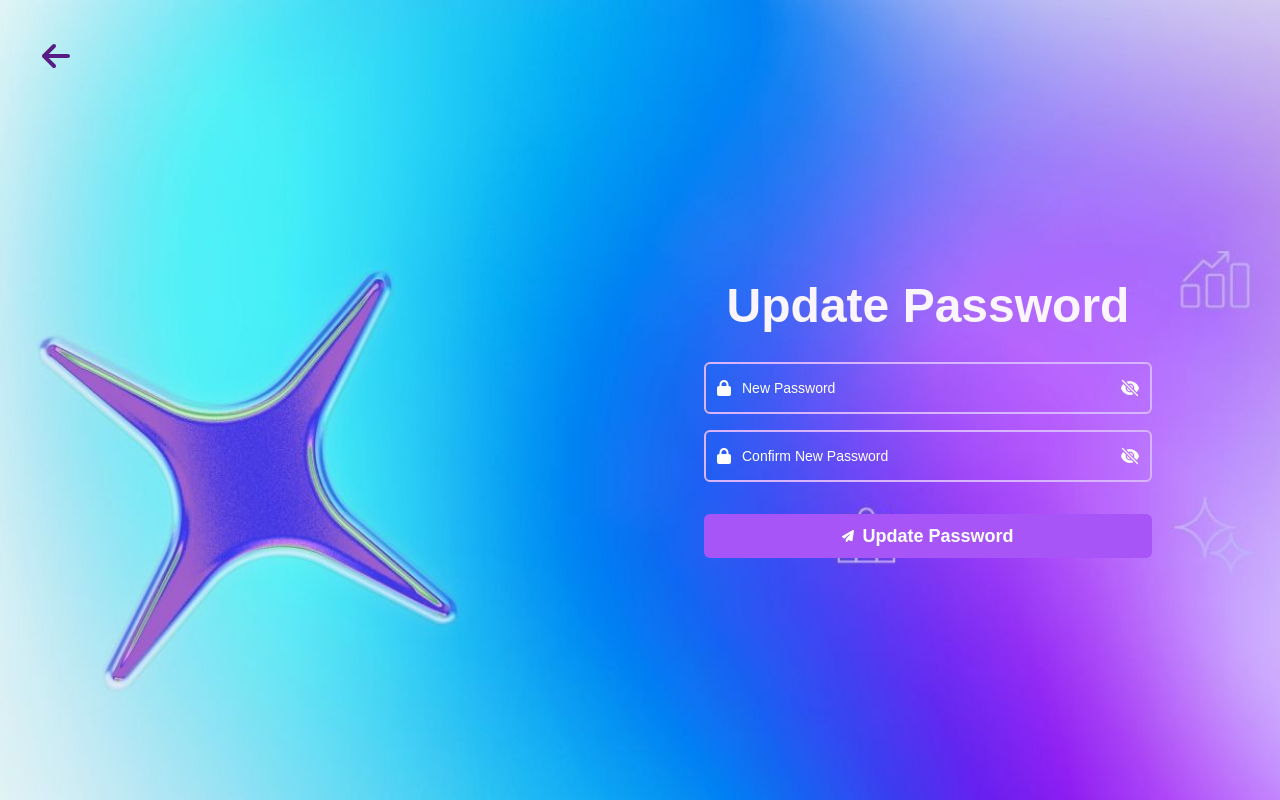
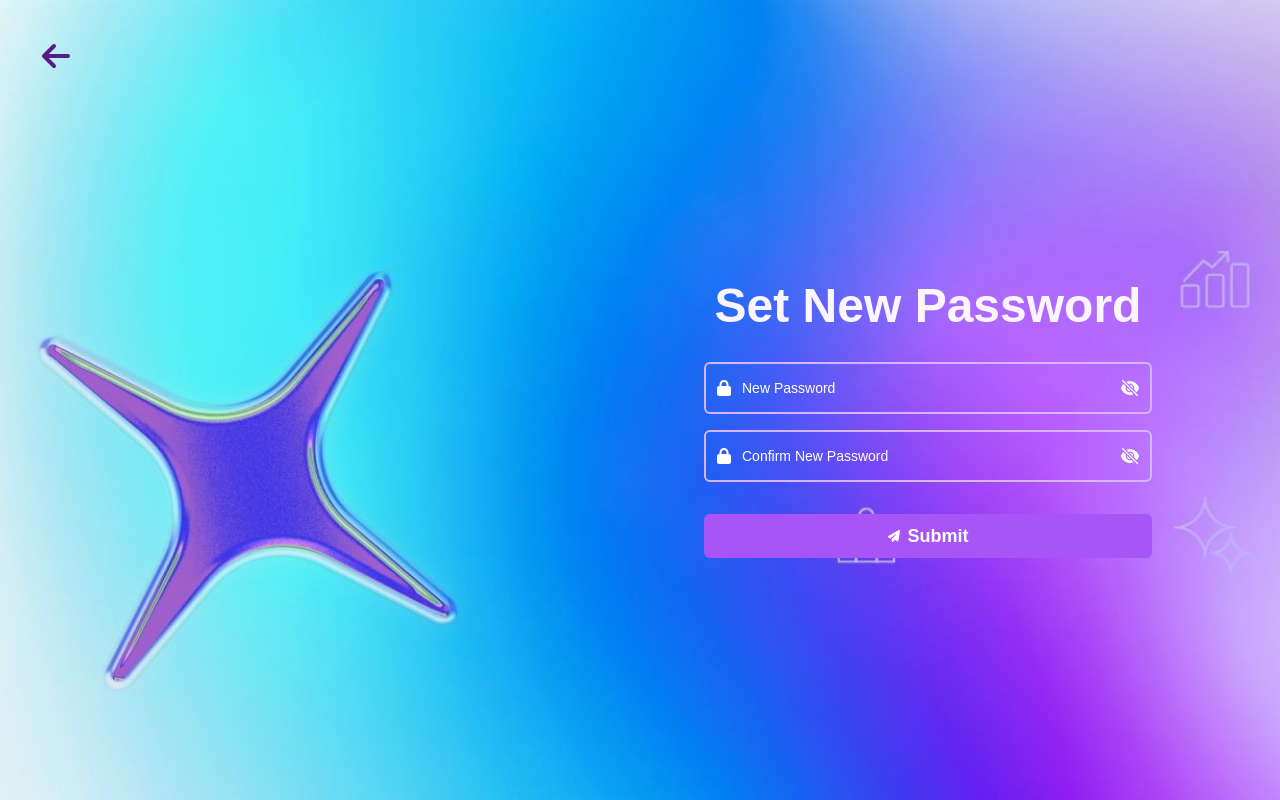
Before and after one commit to AbdulRafayDeveloper/genx-career, a Next.js app: page /auth/new-password in a window 1280 px wide. Built offline with nearby package versions, Linux system fonts and the light colour scheme.

Commit message:
final testing 1.2

```diff
--- a/src/app/about/layout.js
+++ b/src/app/about/layout.js
@@ -3,9 +3,11 @@ import axios from "axios";
 
 export async function generateMetadata() {
     try {
+        console.log("Fetching SEO data... about 1");
         const res = await axios.get(
             `${process.env.NEXT_PUBLIC_BASE_URL}/api/seo-page?pageName=About`
         );
+        console.log("Fetching SEO data... about 2", res);
         const data = res.data;
         console.log("Data for Seo:", data);
         if (data.status === 200) {
--- a/src/app/admin/components/jobListing.js
+++ b/src/app/admin/components/jobListing.js
@@ -22,7 +22,7 @@ const JobListing = () => {
   const [totalJobs, setTotalJobs] = useState(0);
   const [currentPage, setCurrentPage] = useState(1);
   const [search, setSearch] = useState("");
-  const itemsPerPage = 5;
+  const itemsPerPage = 8;
   const [isDialogOpen, setIsDialogOpen] = useState(false);
   const [selectedJobId, setSelectedJobId] = useState(null);
   const [isDeleting, setIsDeleting] = useState(false);
--- a/src/app/admin/components/usersSection.js
+++ b/src/app/admin/components/usersSection.js
@@ -22,7 +22,7 @@ const UserSection = () => {
   const [totalusers, setTotalusers] = useState(0);
   const [currentPage, setCurrentPage] = useState(1);
   const [search, setSearch] = useState("");
-  const itemsPerPage = 3;
+  const itemsPerPage = 8;
   const [isDeleting, setIsDeleting] = useState(false);
   const [isDialogOpen, setIsDialogOpen] = useState(false);
   const [selectedUserId, setselectedUserId] = useState(null);
--- a/src/app/admin/password-update/page.jsx
+++ b/src/app/admin/password-update/page.jsx
@@ -429,7 +429,7 @@ export default function ApplianceForm() {
                         ) : (
                           <>
                             <p className="text-white text-lg font-semibold">
-                              Update Password
+                              Submit
                             </p>
                           </>
                         )}
--- a/src/app/auth/new-password/NewPassword.js
+++ b/src/app/auth/new-password/NewPassword.js
@@ -100,7 +100,7 @@ const NewPassword = () => {
       } else {
         toast.error(
           response.data.message ||
-            "Failed to update password. Please try again."
+            "Failed to set new password. Please try again."
         );
         setLoading(false);
       }
@@ -136,7 +136,7 @@ const NewPassword = () => {
                 className="max-w-md md:ml-auto w-full mt-10"
               >
                 <h3 className="text-purple-50 font-calibri text-5xl  font-extrabold mb-8 text-center whitespace-nowrap">
-                  Update Password
+                  Set New Password
                 </h3>
 
                 <div className="space-y-4">
@@ -281,7 +281,7 @@ const NewPassword = () => {
                             className="text-white size-3"
                           />
                           <p className="text-white text-lg font-semibold">
-                            Update Password
+                            Submit
                           </p>
                         </>
                       )}
--- a/src/app/user/password-update/page.jsx
+++ b/src/app/user/password-update/page.jsx
@@ -395,7 +395,7 @@ const Page = () => {
                             className="text-white size-4"
                           />
                           <p className="text-white text-lg font-semibold">
-                            Update Password
+                            Submit
                           </p>
                         </>
                       )}
```
